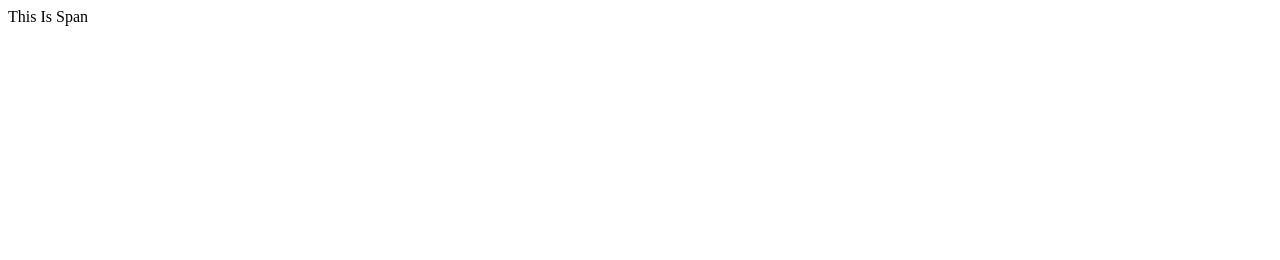
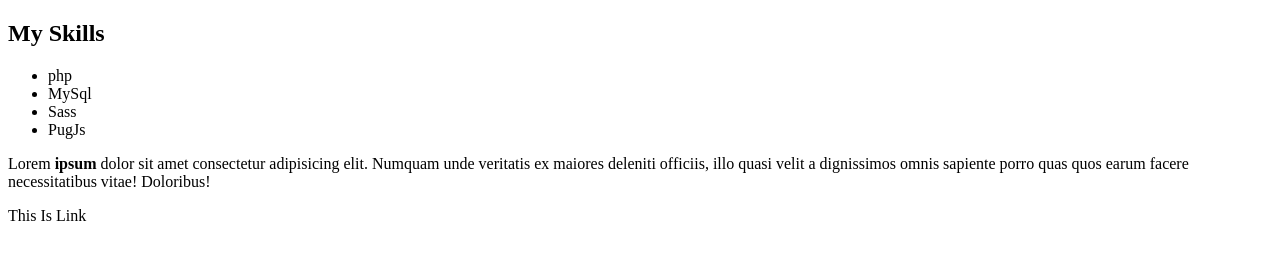
Before and after one commit to Mohammedazzam/Working-With-PugJs, a plain HTML site: page index.html in a window 1280 px wide. Drawn offline with Linux system fonts and the light colour scheme.

Commit message:
(5 How To Deal With Tags And Elements)

```diff
--- a/index.html
+++ b/index.html
@@ -1,11 +1,20 @@
 <!DOCTYPE html>
 <html>
   <head>
-    <meta>
-    <title>My Pug Template</title>
-    <link>
+    <title>My CV</title>
   </head>
   <body>
-    <div><span>This Is Span</span></div>
+    <div>
+      <h2>My Skills</h2>
+      <ul>
+        <li>php</li>
+        <li>MySql</li>
+        <li>Sass</li>
+        <li>PugJs</li>
+      </ul>
+      <p>Lorem <strong> ipsum </strong> dolor sit amet consectetur adipisicing elit. Numquam unde veritatis ex maiores deleniti officiis, illo quasi velit a dignissimos omnis sapiente porro quas quos earum facere necessitatibus vitae! Doloribus!    </p>
+      <div><a>This Is Link</a></div>
+      <div><a><img></a></div>
+    </div>
   </body>
 </html>
```
Also changed, not shown: 1 other file.
